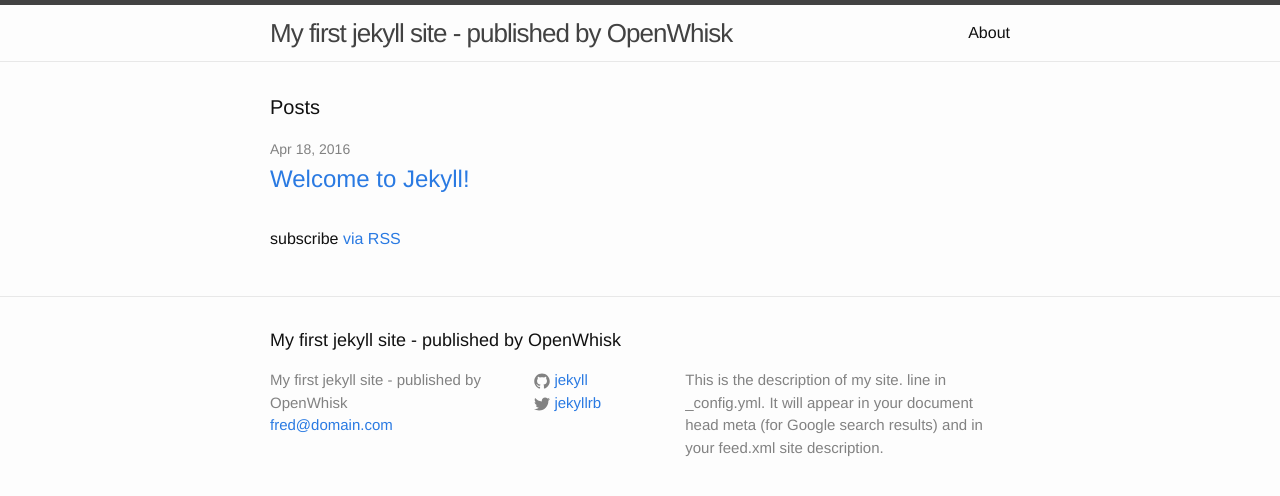
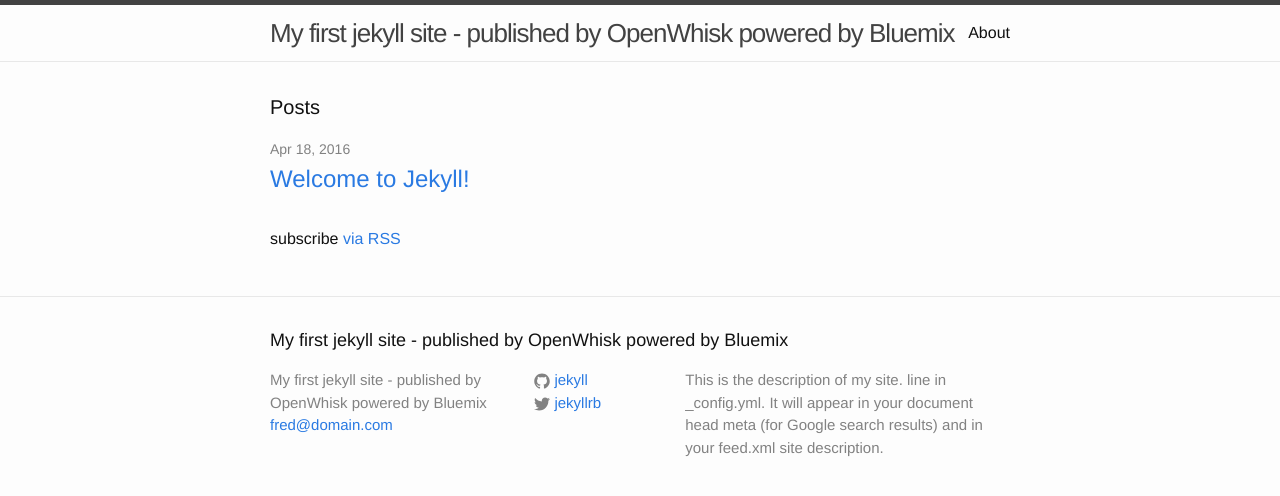
Before and after one commit to l2fprod/jekyll-test, a Jekyll site: the page built from index.html, in a window 1280 px wide. Shown: the top 496 px of the page. Built offline with Jekyll 4.4.1, drawn with Linux system fonts in a browser that asks for light colours.

Commit message:
Update _config.yml

```diff
--- a/_config.yml
+++ b/_config.yml
@@ -6,7 +6,7 @@
 # 'jekyll serve'. If you change this file, please restart the server process.
 
 # Site settings
-title: My first jekyll site - published by OpenWhisk
+title: My first jekyll site - published by OpenWhisk powered by Bluemix
 email: fred@domain.com
 description: > # this means to ignore newlines until "baseurl:"
   This is the description of my site.
```
